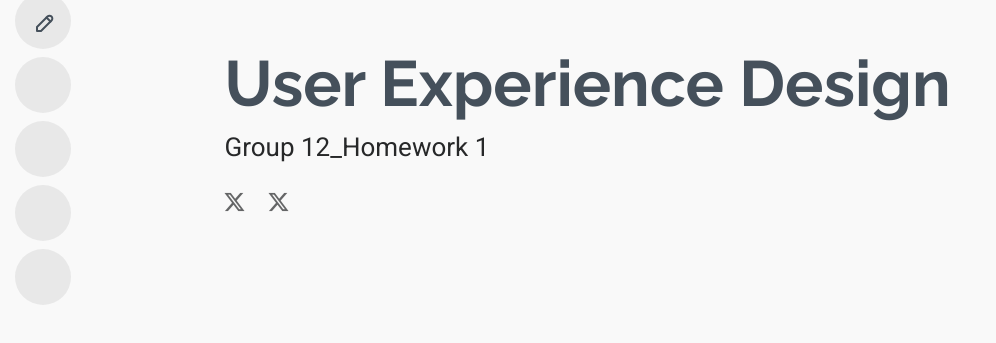
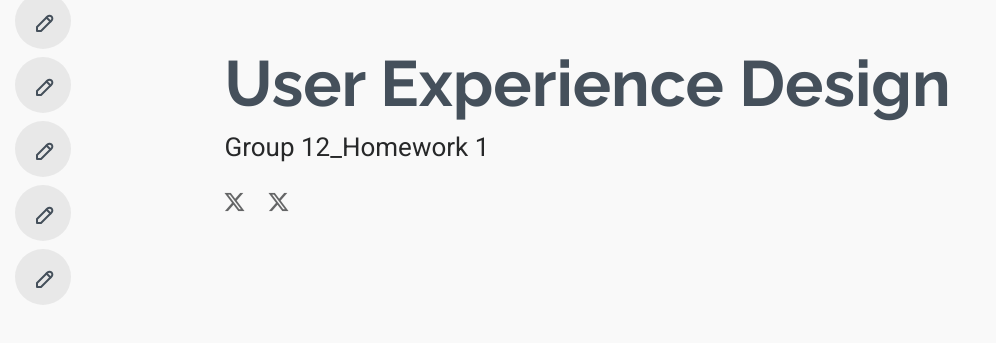
Before and after one commit to iyumili0631/UX_G12, a plain HTML site: page index.html in a window 1280 px wide. Shown: the part 269-612 px from the top of the page, without its empty margins (0-996 px from the left). Drawn offline with Linux system fonts and the light colour scheme.

Commit message:
update icon

```diff
--- a/index.html
+++ b/index.html
@@ -46,10 +46,14 @@
           <path d="M13.5 6.5l4 4" /></svg></i><span>HW1</span></a></li>
         <li><a href="#about"><i class="bi bi-two navicon"><svg  xmlns="http://www.w3.org/2000/svg"  width="24"  height="24"  viewBox="0 0 24 24"  fill="none"  stroke="currentColor"  stroke-width="2"  stroke-linecap="round"  stroke-linejoin="round"  class="icon icon-tabler icons-tabler-outline icon-tabler-pencil"><path stroke="none" d="M0 0h24v24H0z" fill="none"/><path d="M4 20h4l10.5 -10.5a2.828 2.828 0 1 0 -4 -4l-10.5 10.5v4" />
           <path d="M13.5 6.5l4 4" /></svg></i><span>HW2</span></a></li>
-        <li><a href="#resume"><i class="bi bi-three navicon"></i><span>HW3</span></a></li>
-        <li><a href="#portfolio"><i class="bi bi-four navicon"></i><span>HW4</span></a></li>
-        <li><a href="#services"><i class="bi bi-five navicon"></i><span>HW5</span></a></li>
-        <li><a href="#contact"><i class="bi bi-six navicon"></i><span>HW6</span></a></li>
+        <li><a href="#resume"><i class="bi bi-three navicon"><svg  xmlns="http://www.w3.org/2000/svg"  width="24"  height="24"  viewBox="0 0 24 24"  fill="none"  stroke="currentColor"  stroke-width="2"  stroke-linecap="round"  stroke-linejoin="round"  class="icon icon-tabler icons-tabler-outline icon-tabler-pencil"><path stroke="none" d="M0 0h24v24H0z" fill="none"/><path d="M4 20h4l10.5 -10.5a2.828 2.828 0 1 0 -4 -4l-10.5 10.5v4" />
+          <path d="M13.5 6.5l4 4" /></svg></i><span>HW3</span></a></li>
+        <li><a href="#portfolio"><i class="bi bi-four navicon"><svg  xmlns="http://www.w3.org/2000/svg"  width="24"  height="24"  viewBox="0 0 24 24"  fill="none"  stroke="currentColor"  stroke-width="2"  stroke-linecap="round"  stroke-linejoin="round"  class="icon icon-tabler icons-tabler-outline icon-tabler-pencil"><path stroke="none" d="M0 0h24v24H0z" fill="none"/><path d="M4 20h4l10.5 -10.5a2.828 2.828 0 1 0 -4 -4l-10.5 10.5v4" />
+          <path d="M13.5 6.5l4 4" /></svg></i><span>HW4</span></a></li>
+        <li><a href="#services"><i class="bi bi-five navicon"><svg  xmlns="http://www.w3.org/2000/svg"  width="24"  height="24"  viewBox="0 0 24 24"  fill="none"  stroke="currentColor"  stroke-width="2"  stroke-linecap="round"  stroke-linejoin="round"  class="icon icon-tabler icons-tabler-outline icon-tabler-pencil"><path stroke="none" d="M0 0h24v24H0z" fill="none"/><path d="M4 20h4l10.5 -10.5a2.828 2.828 0 1 0 -4 -4l-10.5 10.5v4" />
+          <path d="M13.5 6.5l4 4" /></svg></i><span>HW5</span></a></li>
+        <li><a href="#contact"><i class="bi bi-six navicon"><svg  xmlns="http://www.w3.org/2000/svg"  width="24"  height="24"  viewBox="0 0 24 24"  fill="none"  stroke="currentColor"  stroke-width="2"  stroke-linecap="round"  stroke-linejoin="round"  class="icon icon-tabler icons-tabler-outline icon-tabler-pencil"><path stroke="none" d="M0 0h24v24H0z" fill="none"/><path d="M4 20h4l10.5 -10.5a2.828 2.828 0 1 0 -4 -4l-10.5 10.5v4" />
+          <path d="M13.5 6.5l4 4" /></svg></i><span>HW6</span></a></li>
       </ul>
     </nav>
 
```
